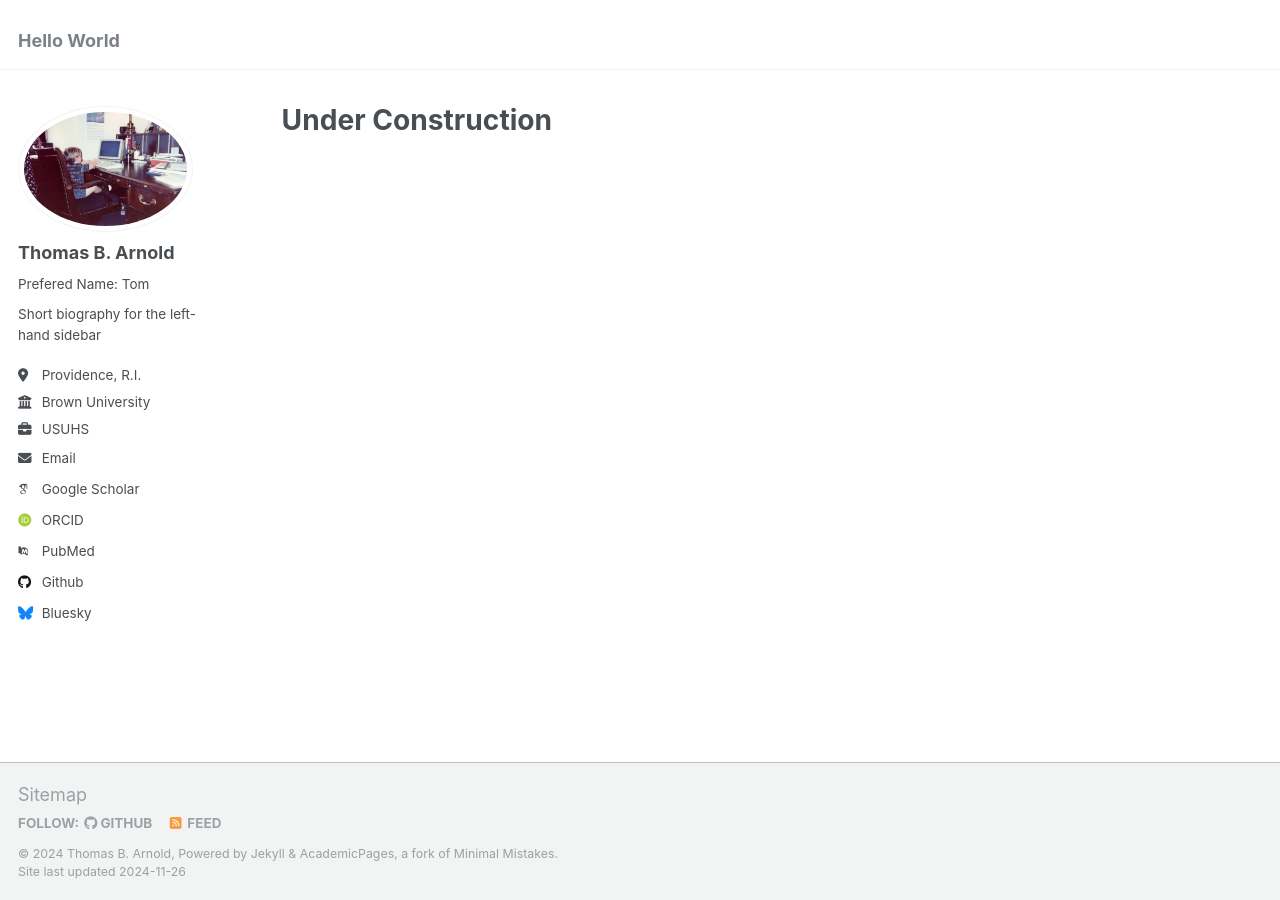
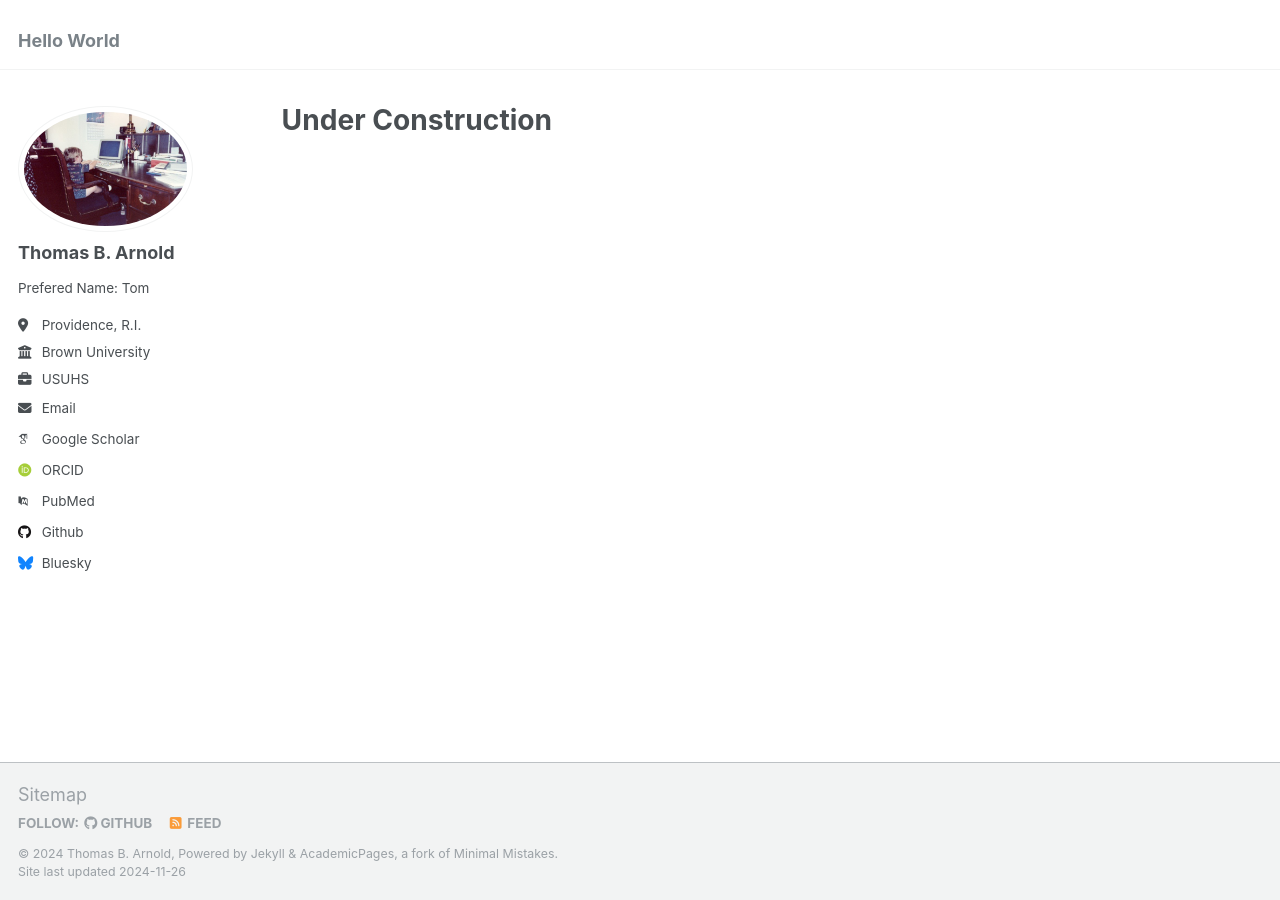
Before and after one commit to tomrannosaurus/tomrannosaurus.github.io, a Jekyll site: the page built from _pages/about.md, in a window 1280 px wide. Built offline with Jekyll 4.4.1, drawn with Linux system fonts in a browser that asks for light colours; some web fonts are replaced.

Commit message:
Update _config.yml

```diff
--- a/_config.yml
+++ b/_config.yml
@@ -23,8 +23,9 @@ author:
   # Biographic information
   avatar           : "1929334_1005936640048_3416_n.jpg"
   name             : "Thomas B. Arnold"
-  pronouns         : "Prefered Name: Tom"
-  bio              : "Short biography for the left-hand sidebar"
+  nickname         : "Prefered Name: Tom"
+  pronouns         : #"ex:"
+  bio              : #"Short biography for the left-hand sidebar"
   location         : "Providence, R.I."
   employer         : "USUHS"
   university       : "Brown University"
```
